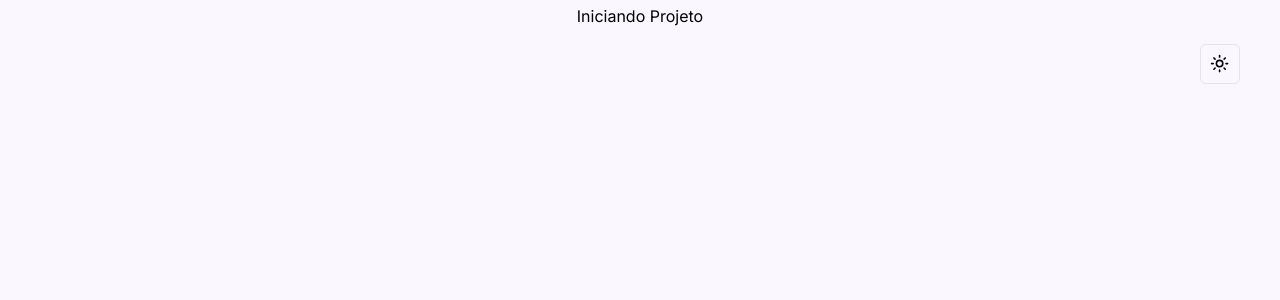
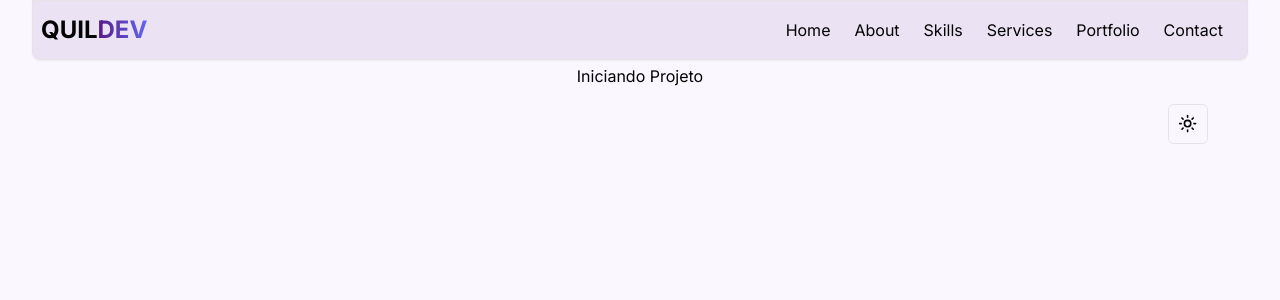
Before and after one commit to QuiLion7/quildev, a Next.js app: page / in a window 1280 px wide. Shown: the top 300 px of the page. Built offline with nearby package versions, Linux system fonts and the light colour scheme.

Commit message:
feat: integrate Header component into overall layout

```diff
--- a/src/app/layout.tsx
+++ b/src/app/layout.tsx
@@ -2,6 +2,8 @@ import type { Metadata } from "next";
 import { Inter } from "next/font/google";
 import "./globals.css";
 import { ThemeProvider } from "@/app/providers/theme-provider";
+import Header from "@/components/header";
+import { cn } from "@/lib/utils";
 
 const inter = Inter({ subsets: ["latin"] });
 
@@ -17,13 +19,14 @@ export default function RootLayout({
 }) {
   return (
     <html lang="en">
-      <body className={inter.className}>
+      <body className={cn(inter.className, "md:container")}>
         <ThemeProvider
           attribute="class"
           defaultTheme="system"
           enableSystem
           disableTransitionOnChange
         >
+          <Header />
           {children}
         </ThemeProvider>
       </body>
```
